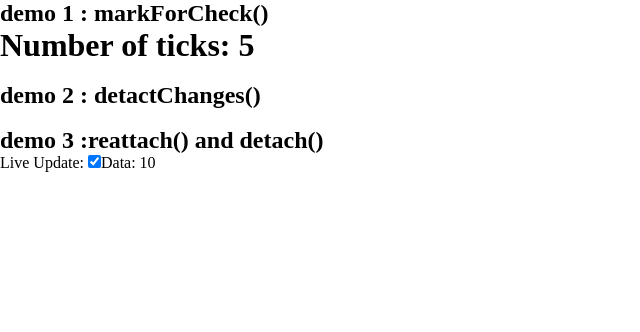
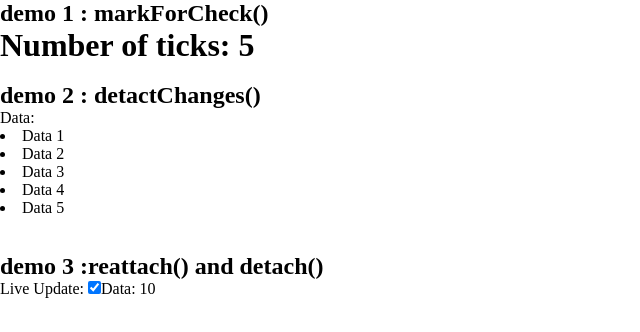
Before and after one commit to JuliaChenJing/Angular_ChangeDetectionRef, an Angular app: page / in a window 1280 px wide. Shown: the top 332 px of the page, without its empty margins (0-640 px from the left). Built offline with nearby package versions, Linux system fonts and the light colour scheme.

Commit message:
all works

```diff
--- a/src/app/app.component.html
+++ b/src/app/app.component.html
@@ -3,11 +3,9 @@
 <br>
 
 <h2>demo 2 : detactChanges()</h2>
+<giant-list></giant-list>
+<br>
 <br>
 
 <h2>demo 3 :reattach() and detach()</h2>
 <app1></app1>
-
-
-<!-- <data-provider></data-provider> -->
-<!-- <giant-list></giant-list> -->
--- /dev/null
+++ b/src/app/giant-list.component.html
@@ -0,0 +1,2 @@
+Data:
+<li *ngFor="let d of dataProvider">Data {{d}}</li>
--- a/src/app/giant-list.component.ts
+++ b/src/app/giant-list.component.ts
@@ -1,15 +1,14 @@
 import { Component, ChangeDetectorRef } from '@angular/core';
-import { DataListProvider } from './models/data-list-provider.model';
 
 @Component({
     selector: 'giant-list',
-    template: `
-        <li *ngFor="let d of dataProvider.data">Data {{d}}</li>
-      `,
+    templateUrl: 'giant-list.component.html',
 })
 export class GiantList {
-    constructor(private ref: ChangeDetectorRef, private dataProvider: DataListProvider) {
+
+    dataProvider = [1, 2, 3, 4, 5];
+    constructor(private ref: ChangeDetectorRef) {
         ref.detach();
-        setInterval(() => { this.ref.detectChanges(); }, 5000);
+        setInterval(() => { this.ref.detectChanges(); }, 3000);
     }
 }
```
